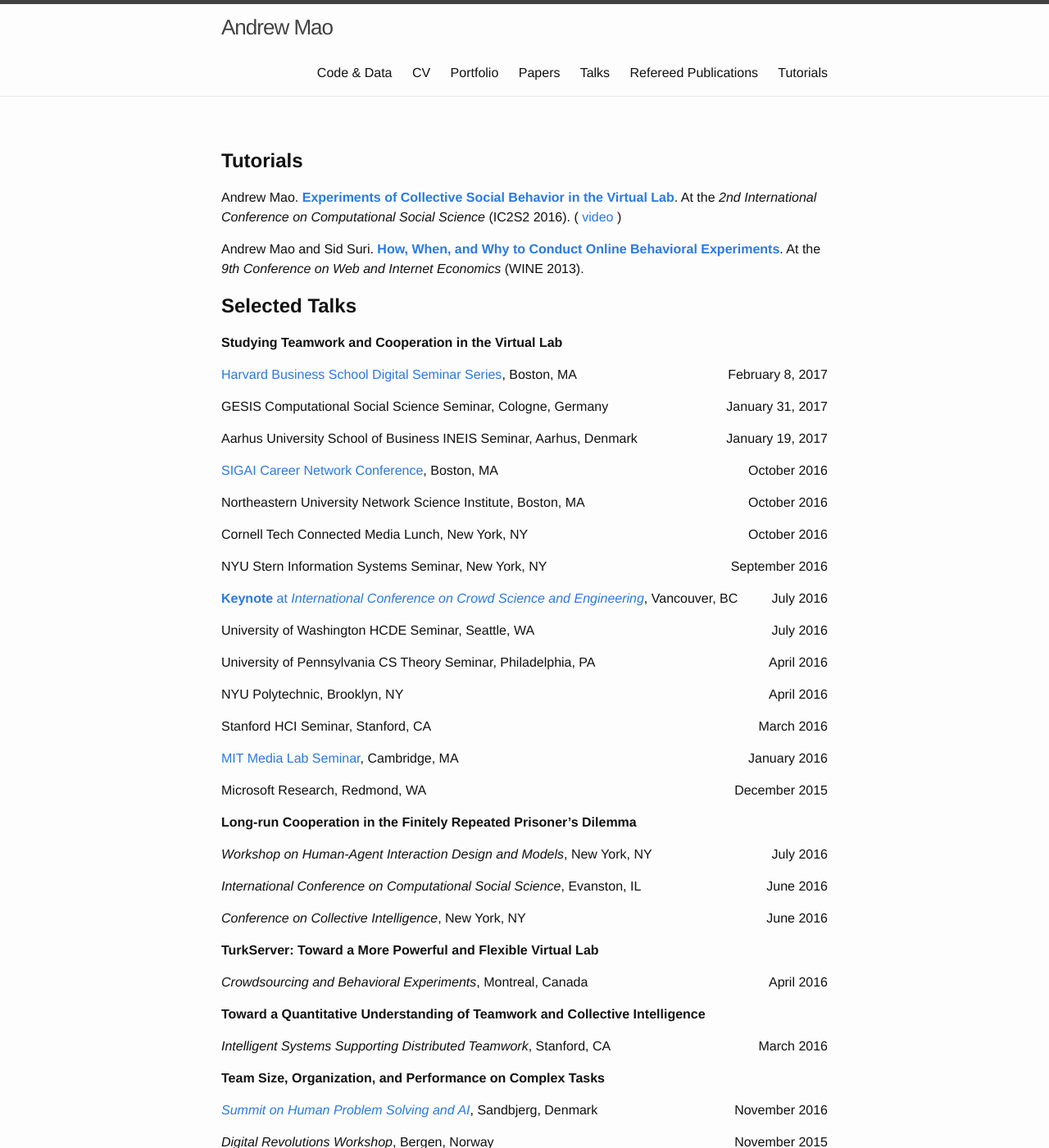
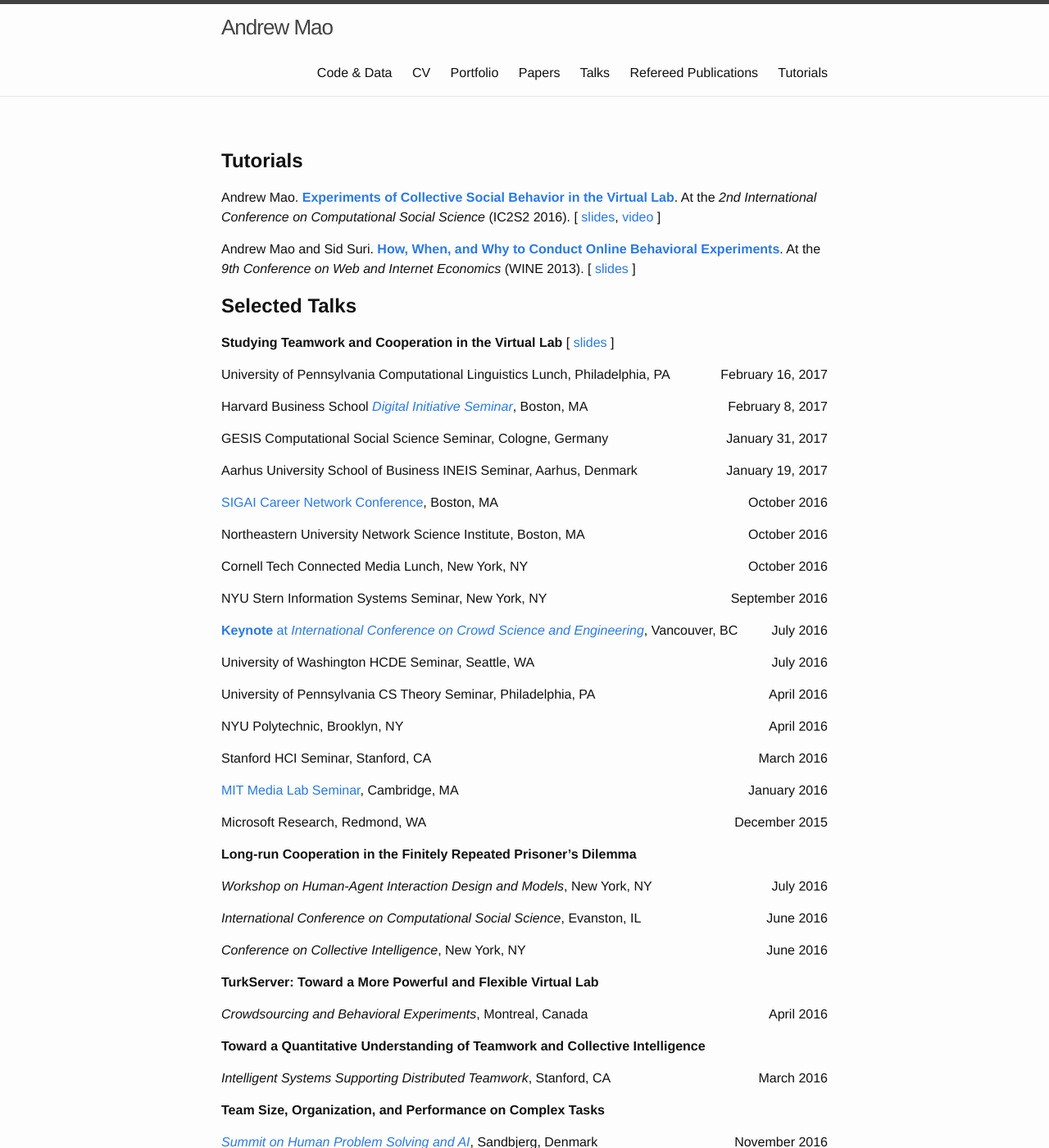
Before and after one commit to mizzao/andrewmao.net, a Jekyll site: the page built from presentations.md, in a window 1280 px wide and 1400 px high. Shown: the whole window at 82% size. Built offline with Jekyll 4.4.1, drawn with Linux system fonts in a browser that asks for light colours; our own code applies the rules of GitHub Pages for plain Markdown files; some of the changed text lies outside the part shown.

Commit message:
Updates and add papers locally

```diff
--- a/presentations.md
+++ b/presentations.md
@@ -2,29 +2,44 @@
 =============
 
 Andrew Mao.
-[**Experiments of Collective Social Behavior in the Virtual Lab**][ic2s2-slides].
+[**Experiments of Collective Social Behavior in the Virtual Lab**][ic2s2-tutorial].
 At the *2nd International Conference on Computational Social Science* (IC2S2 2016).
-(
-[video](https://mediasite.kellogg.northwestern.edu/Mediasite/Play/a3e4973f29594548a8684947ae60b1291d?catalog=1533bdef-0c88-4513-ad97-5fce50c92e62)
-)
+[
+[slides][ic2s2-slides],
+[video][ic2s2-video]
+]
 
-[ic2s2-slides]: https://www.dropbox.com/s/vrnoimmp5sb7lv1/IC2S216_experiments.pdf?raw=1
+[ic2s2-tutorial]: http://www.kellogg.northwestern.edu/news-events/conference/ic2s2/2016/workshops-and-datathon.aspx
+[ic2s2-slides]: papers/IC2S216_experiments.pdf
+[ic2s2-video]: https://mediasite.kellogg.northwestern.edu/Mediasite/Play/a3e4973f29594548a8684947ae60b1291d?catalog=1533bdef-0c88-4513-ad97-5fce50c92e62
 
 Andrew Mao and Sid Suri.
 [**How, When, and Why to Conduct Online
-Behavioral Experiments**][wine-experiments].
+Behavioral Experiments**][wine-tutorial].
 At the *9th Conference on Web and Internet Economics* (WINE 2013).
+[
+[slides][wine-slides]
+]
 
-[wine-experiments]: https://www.dropbox.com/s/yok8mo5f2l1rmu0/WINE13_experiments.pdf?raw=1
+[wine-tutorial]: http://wine13.seas.harvard.edu/tutorials/
+[wine-slides]: papers/WINE13_experiments.pdf?
 
 **Selected Talks**
 ==================
 
 **Studying Teamwork and Cooperation in the Virtual Lab**
+[ [slides][virtual-lab-talk-slides] ]
+
+[virtual-lab-talk-slides]: https://www.dropbox.com/s/r892mag4gu2gnck/virtual_lab_talk.pdf?raw=1
+
+February 16, 2017
+{: .right }
+University of Pennsylvania Computational Linguistics Lunch,
+Philadelphia, PA
 
 February 8, 2017
 {: .right }
-[Harvard Business School Digital Seminar Series][hbs17], Boston, MA
+Harvard Business School [*Digital Initiative Seminar*][hbs17], Boston, MA
 
 [hbs17]: https://digital.hbs.edu/events/studying-teamwork-cooperation-virtual-lab/
 
```
Also changed, not shown: other parts of presentations.md (+4 -1 lines), papers.md (+7 -7 lines), 9 other files.
